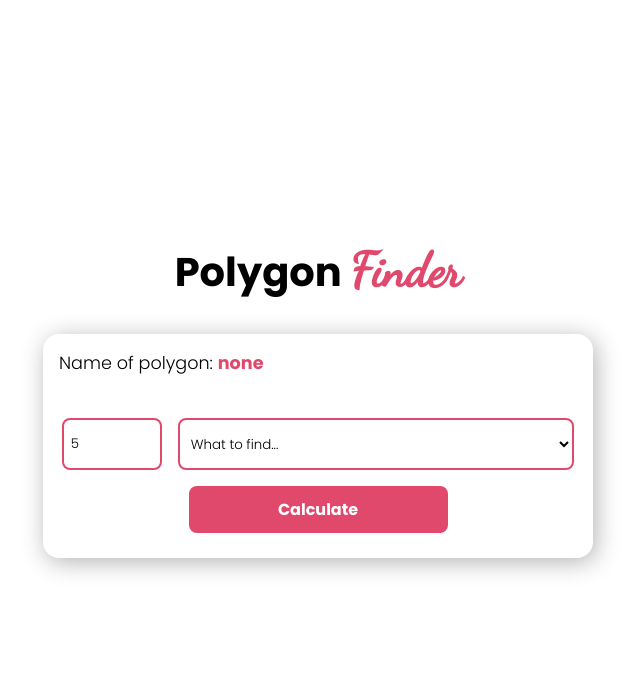
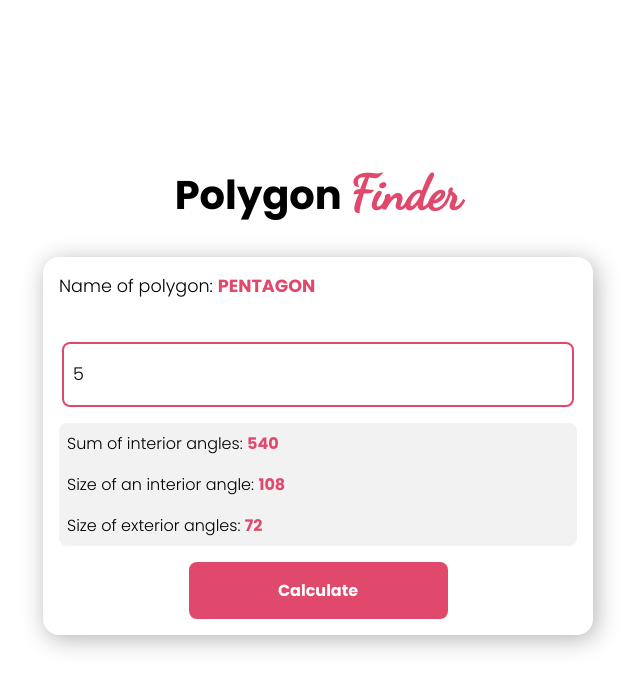
Before and after one commit to the-pro7/polygon-finder, a plain HTML site: page src/index.html in a window 1280 px wide. Both pictures are taken after typing "5" into the empty fields and a click on the button "Calculate". Shown: the whole page, without its empty margins (322-962 px from the left). Drawn offline with Linux system fonts and the light colour scheme.

Commit message:
Complete

```diff
--- a/src/index.html
+++ b/src/index.html
@@ -4,7 +4,7 @@
     <meta charset="UTF-8" />
     <meta name="viewport" content="width=device-width, initial-scale=1.0" />
     <link rel="stylesheet" href="../styles/styles.css" />
-    <title>Ploygon Finder</title>
+    <title>Polygon Finder</title>
   </head>
   <body>
     <h1 class="title">Polygon <span class="sub">Finder</span></h1>
@@ -13,24 +13,25 @@
         Name of polygon: <span class="polygon-name">none</span>
       </p>
       <div class="polygon-container__inputs">
-        <input type="number" name="polygon-sides" id="sides" placeholder="No. of sides"/>
-        <select
-          name="action"
-          id="action"
-          class="polygon-container__inputs-select"
-        >
-          <option selected disabled value="">What to find...</option>
-          <option value="sum-of-interior-angles">Sum of interior angles</option>
-          <option value="size-of-interior-angle">
-            Size of an interior angle
-          </option>
-          <option value="size-of-exterior-angles">
-            Size of exterior angle
-          </option>
-        </select>
+        <input type="number" name="polygon-sides" id="sides" placeholder="No. of sides of polygon"/>
+        <!--  -->
+      </div>
+      <div class="computations">
+        <p class="sum-of-interior-angles">
+          Sum of interior angles:
+          <span class="sum-interior">none</span>
+        </p>
+        <p class="interior-angle">
+          Size of an interior angle:
+          <span class="size-interior">none</span>
+        </p>
+        <p class="exterior-angles">
+          Size of exterior angles:
+          <span class="size-exterior">none</span>
+        </p>
       </div>
       <button class="polygon-container__cta" type="button">Calculate</button>
-      <p class="results">Sum of interior angles: 50</p>
+      <!-- <p class="results">Sum of interior angles: 50</p> -->
     </div>
     <script src="script.js" defer></script>
   </body>
--- a/src/script.js
+++ b/src/script.js
@@ -1,75 +1,82 @@
 const polygonContainer = document.querySelector(".polygon-container");
+const polygonSides = polygonContainer.querySelector('[type="number"]');
+const computations = polygonContainer.querySelector(".computations");
+const calculate = polygonContainer.querySelector('[type="button"]');
 const polygonName = polygonContainer.querySelector(".polygon-name");
-const polygonSides = polygonContainer.querySelector('[name="polygon-sides"]');
-const actionToPerform = polygonContainer.querySelector(
-  ".polygon-container__inputs-select"
-);
-const calculate = document.querySelector('[type="button"]');
 
-let sidesOfPolygon = polygonSides.value;
+console.log(computations);
+const messages = computations.querySelectorAll("p");
 
-class Actions {
+const round = (num) => {
+  return Math.round((num * 1000) / 1000);
+};
+
+const availablePolygons = {
+  3: "triangle",
+  4: "square/rectangle",
+  5: "pentagon",
+  6: "hexagon",
+  7: "heptagon",
+  8: "octagon",
+  9: "nonagon",
+  10: "decagon",
+  11: "undecagon",
+  12: "duodecagon",
+};
+
+class configurePolygon {
   constructor(sides) {
     this.sides = sides;
-    this.actionToPerform = this.getActions();
-    this.getInteriorAngle = this.getInteriorAngle();
-    this.polygon = this.returnName();
-    this.result = null;
+    this.sumOfInteriorAngles = this.sumOfInteriorAngles();
+    this.sizeOfInteriorAngle = this.sizeOfInteriorAngle();
+    this.sizeOfExteriorAngle = this.sizeOfExteriorAngle();
+    this.polygonName = this.polygonName();
   }
 
-  returnName() {
-    switch (this.sides) {
-      case 3:
-        return (this.polygon = "triangle");
-      case 4:
-        return (this.polygon = "square");
-      case 5:
-        return (this.polygon = "pentagon");
-      case 6:
-        return (this.polygon = "hexagon");
-      case 7:
-        return (this.polygon = "heptagon");
-      case 8:
-        return (this.polygon = "octagon");
-      case 9:
-        return (this.polygon = "nonagon");
-      case 10:
-        return (this.polygon = "decagon");
-      case 11:
-        return (this.polygon = "undecagon");
-      case 12:
-        return (this.polygon = "duodecagon");
-      default:
-        return (this.polygon = "");
-    }
+  sumOfInteriorAngles() {
+    return this.sides > 2 ? round((this.sides - 2) * 180) : "bad";
   }
 
-  getActions() {
-    let operand = null; // Default value
+  sizeOfInteriorAngle() {
+    return this.sides > 2
+      ? round(((this.sides - 2) * 180) / this.sides)
+      : "worse";
+  }
 
-    actionToPerform.addEventListener("change", (e) => {
-      let actionType = e.target.options[e.target.selectedIndex];
-      let actionTypeValue = actionType.value;
-      operand = actionTypeValue;
+  sizeOfExteriorAngle() {
+    return this.sides > 2 ? round(360 / this.sides) : "worst";
+  }
 
-      console.log(operand);
+  polygonName() {
+    return this.sides > 2 && this.sides <= 12
+      ? availablePolygons[this.sides]
+      : "none";
+  }
+
+  showComputatations() {
+    messages.forEach((message) => {
+      let messageHolders = message.querySelectorAll("span");
+      messageHolders.forEach((holder) => {
+        if (holder.classList.contains("sum-interior")) {
+          holder.textContent = this.sumOfInteriorAngles;
+        } else if (holder.classList.contains("size-interior")) {
+          holder.textContent = this.sizeOfInteriorAngle;
+        } else {
+          holder.textContent = this.sizeOfExteriorAngle;
+        }
+      });
     });
 
-    return operand;
-  }
-
-  getInteriorAngle() {
-    return this.sides > 2 && this.actionToPerform === "size-of-interior-angle"
-      ? (this.result = Math.round((this.sides - 2 * 180) / this.sides))
-      : "?";
+    polygonName.textContent = this.polygonName.toUpperCase();
   }
 }
 
-let action = new Actions(10, "null");
+console.log(round(57.55)); // Thanks to @beanythecoder for this!!
 
-console.log(action.result);
+let configure = new configurePolygon(polygonSides.value);
 
 calculate.addEventListener("click", () => {
-  action = new Actions(polygonSides)
-  console.log(action.result)
-})
+  configure = new configurePolygon(polygonSides.value);
+  console.log(configure.sides);
+  configure.showComputatations();
+});
--- a/styles/styles.scss
+++ b/styles/styles.scss
@@ -57,7 +57,7 @@ button {
     // Inputs container
     &__inputs {
         display: grid;
-        grid-template-columns: 100px auto;
+        // grid-template-columns: 100px auto;
         gap: 1em;
         padding-inline: .2em;
         // grid-auto-flow: dense;
@@ -68,6 +68,7 @@ button {
             background-color: transparent;
             border: 2px solid $primary-color;
             font-family: family(poppins);
+            font-size: 1.1rem;
 
             & :is(:focus, :active) {
                 outline-color: transparent;
@@ -77,7 +78,7 @@ button {
 
     // Button
     &__cta {
-        padding: .7em 0;
+        padding: 1em 0;
         width: 50%;
         margin: 0 auto;
         border: none;
@@ -94,14 +95,31 @@ button {
         }
     }
 
-    .results {
-        margin-top: -2em;
-        opacity: 0;
-        transition: all 300ms ease;
-    }
+    // .results {
+    //     margin-top: -2em;
+    //     opacity: 0;
+    //     transition: all 300ms ease;
+    // }
 
-    .results.ready {
-        margin-top: revert;
-        opacity: 1;
+    // .results.ready {
+    //     margin-top: revert;
+    //     opacity: 1;
+    // }
+
+    // COmputations
+    .computations {
+        padding: .5em;
+        border-radius: .5rem;
+        background-color: rgba(227, 226, 226, 0.452);
+        display: flex;
+        flex-direction: column;
+        gap: 1em;
+
+        p {
+            span {
+                font-weight: weights(bold);
+                color: $primary-color;
+            }
+        }
     }
 }
```
Also changed, not shown: styles/styles.css, 1 other file.
